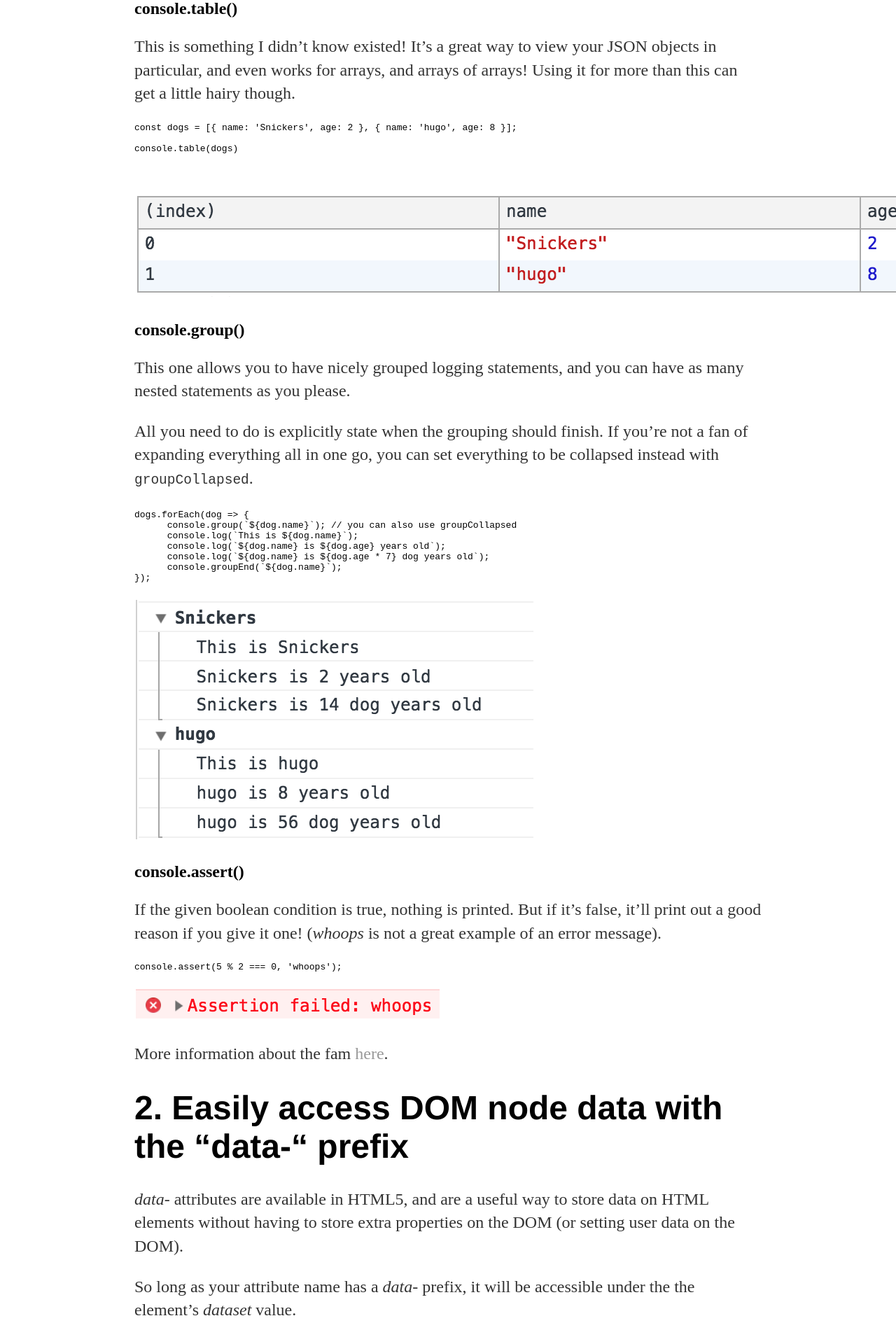
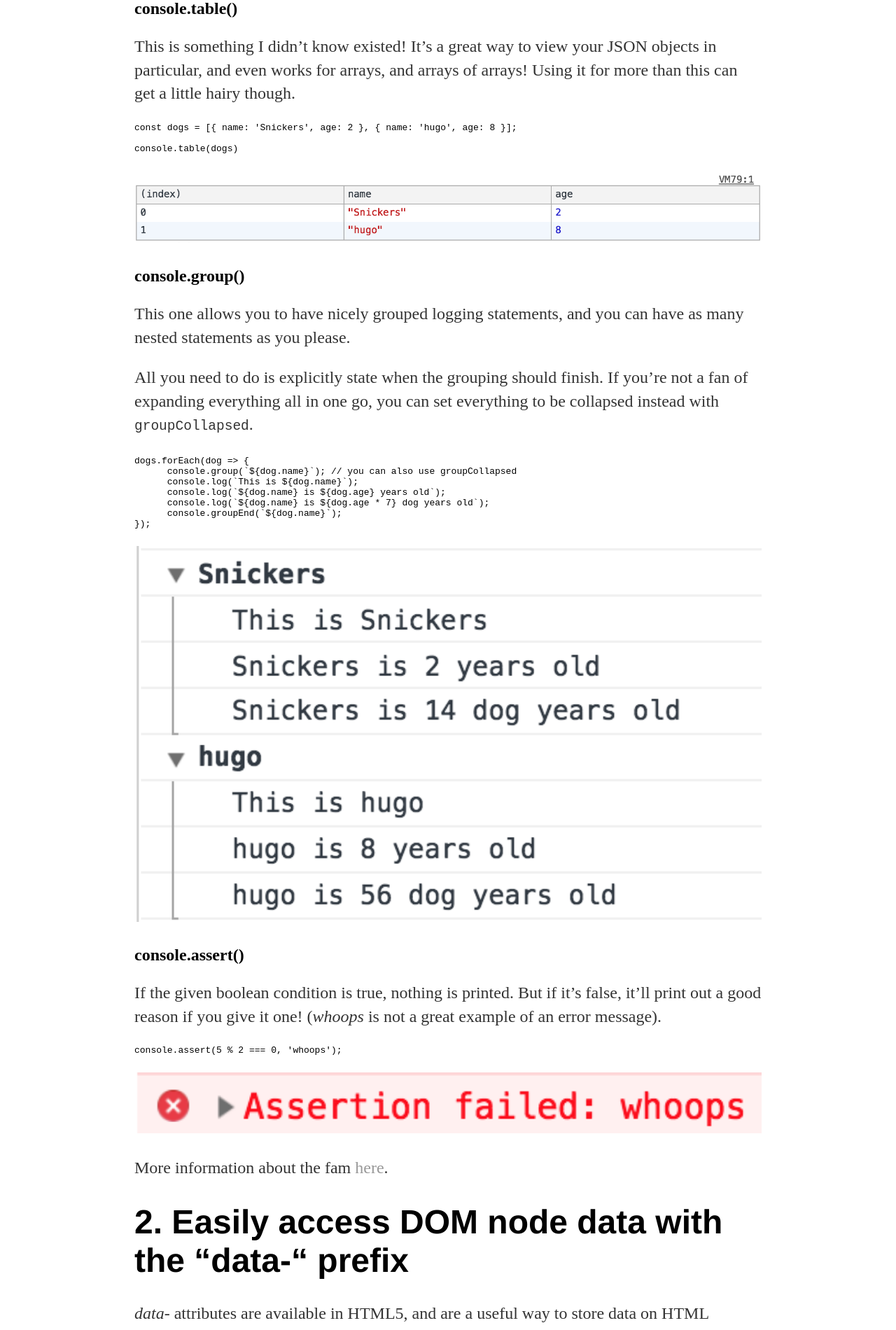
Before and after one commit to Sebbenbear/sebbenbear.github.io, a Jekyll site: the page built from _posts/2018-7-6-web-bos-js-30-top-5-days.md, in a window 1280 px wide. Shown: the part 869-2769 px from the top of the page at 70% size. Built offline with Jekyll 4.4.1, drawn with Linux system fonts in a browser that asks for light colours.

Commit message:
add img responsive class to css

```diff
--- a/css/main.css
+++ b/css/main.css
@@ -41,3 +41,8 @@
 ul.posts li {
     list-style: none;
 }
+
+.img-responsive {
+    width: 100%;
+    height: auto;
+}
```
